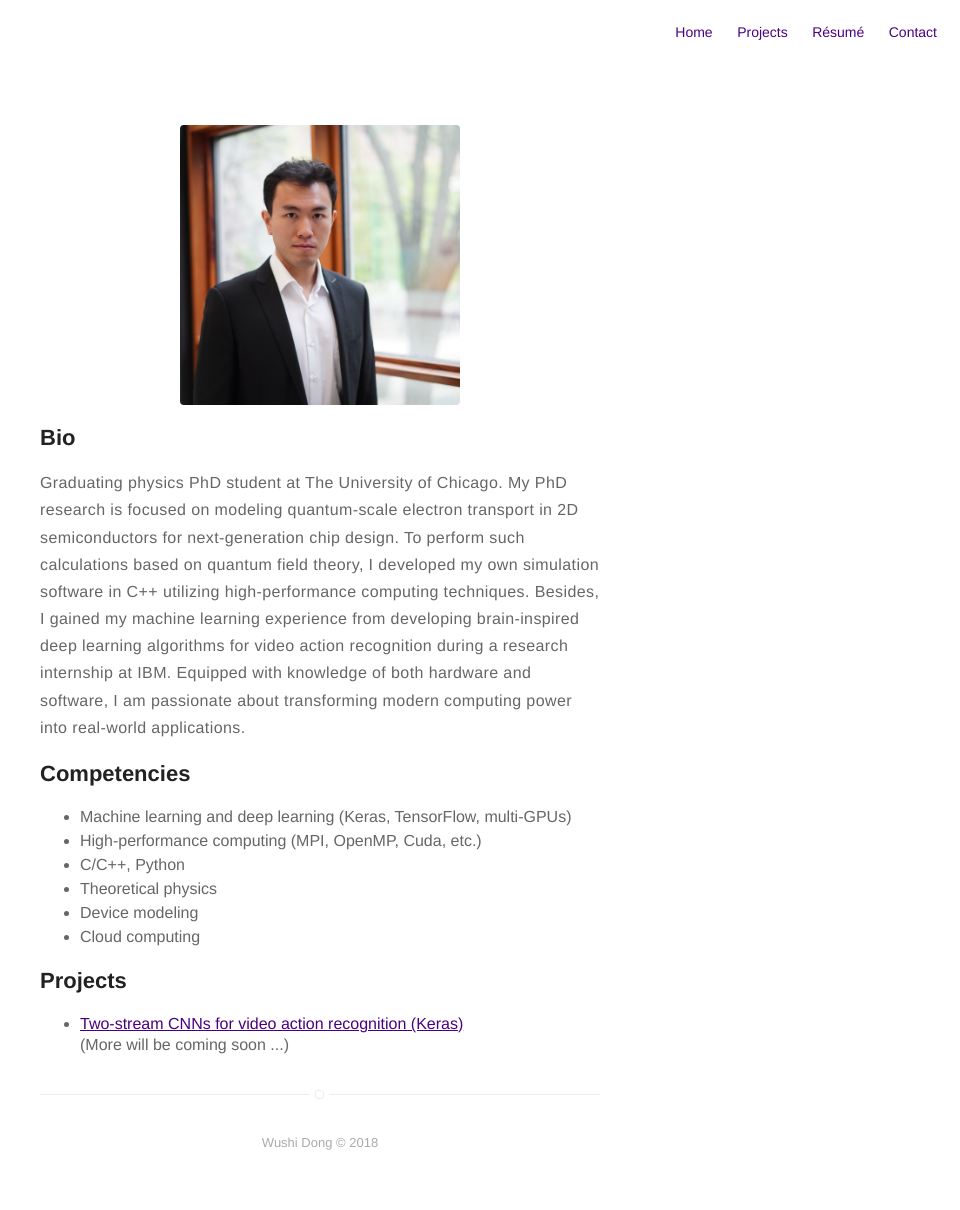
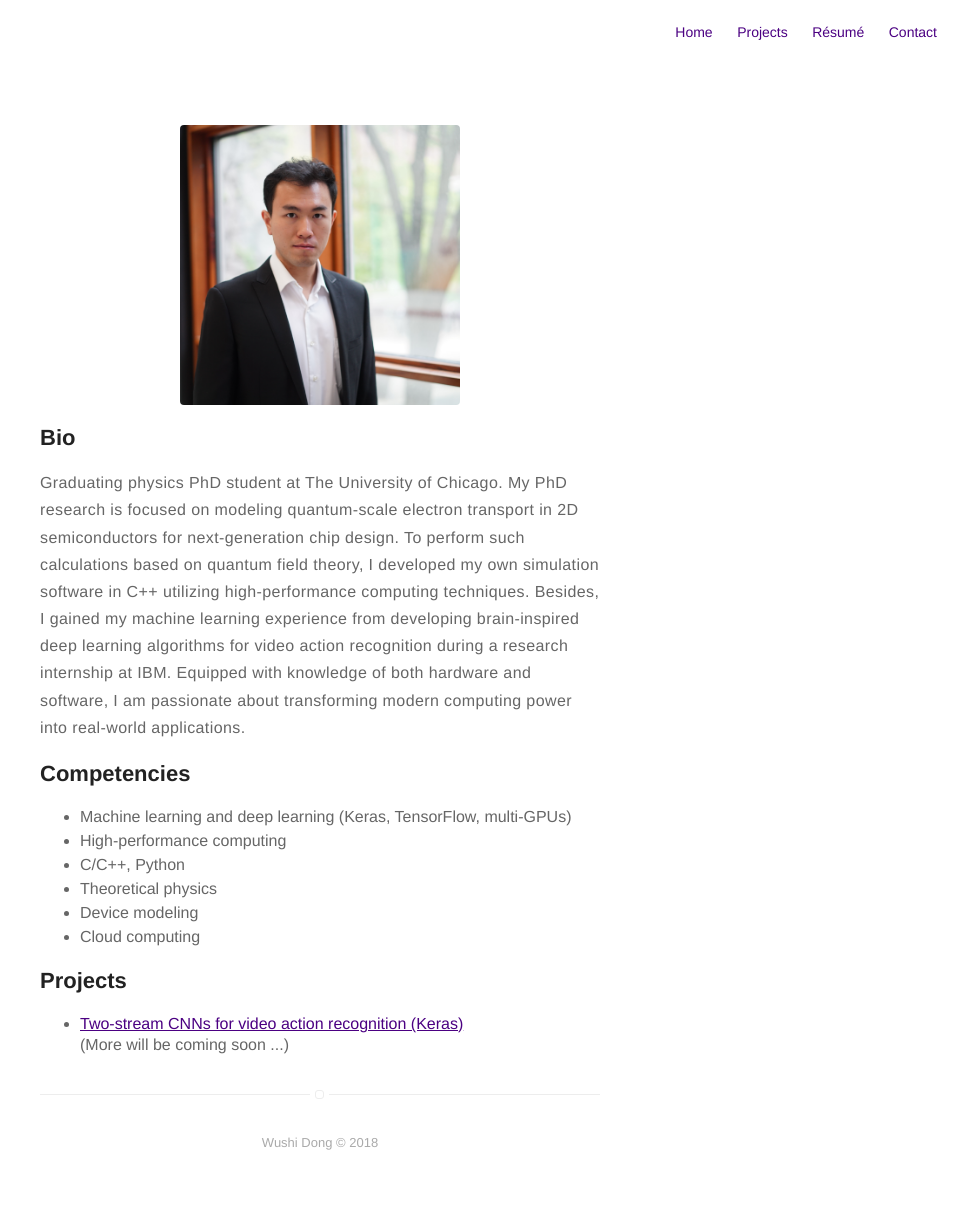
Before and after one commit to wushidonguc/wushidonguc.github.io, a Jekyll site: the page built from about.md, in a window 1280 px wide. Shown: the whole page, without its empty margins (320-1280 px from the left). Built offline with Jekyll 4.4.1, drawn with Linux system fonts in a browser that asks for light colours.

Commit message:
version_0.2.5

```diff
--- a/about.md
+++ b/about.md
@@ -11,7 +11,7 @@ layout: page
 <h2>Competencies</h2>
 <ul class="skill-list">
 	<li>Machine learning and deep learning (Keras, TensorFlow, multi-GPUs)</li>
-	<li>High-performance computing (MPI, OpenMP, Cuda, etc.)</li>
+	<li>High-performance computing</li>
 	<li>C/C++, Python</li>
 	<li>Theoretical physics</li>
 	<li>Device modeling</li>
```
Also changed, not shown: assets/images/favicon/website_icon.jpg (added), 3 other files.
